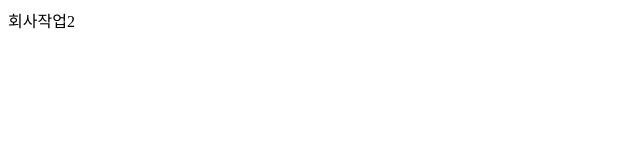
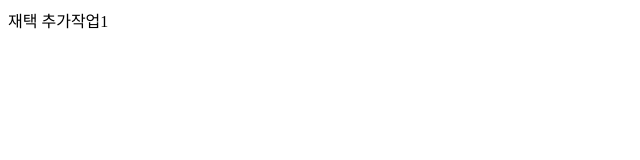
Before and after one commit to react2022/new_project, a plain HTML site: page index.html in a window 1280 px wide. Shown: the full height of the page, 0-640 px from the left. Drawn offline with Linux system fonts and the light colour scheme.

Commit message:
재택추가잡업 1

```diff
--- a/index.html
+++ b/index.html
@@ -7,6 +7,6 @@
   <title>office</title>
 </head>
 <body>
-  회사작업2
+  재택 추가작업1
 </body>
 </html>
```
